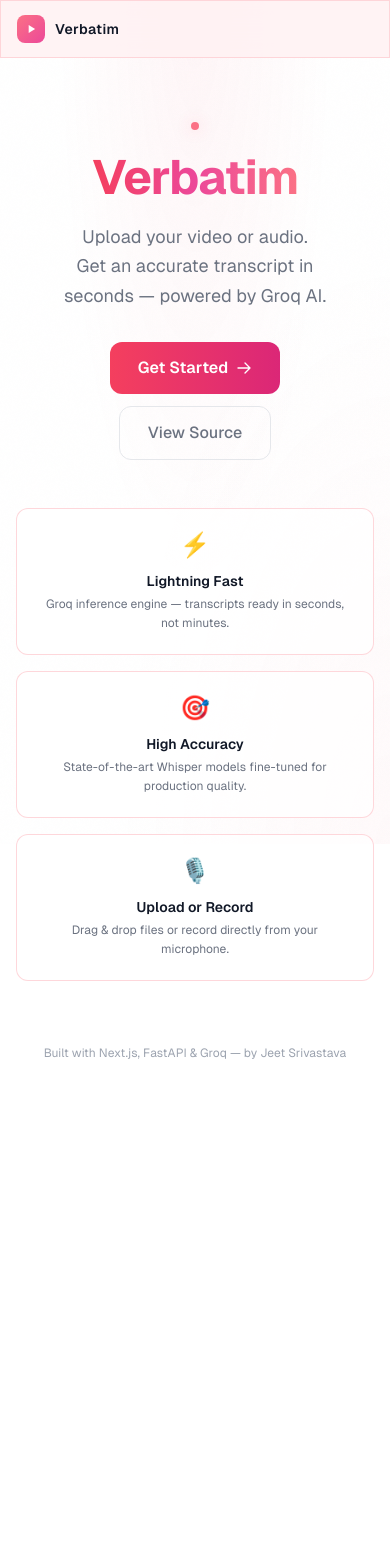
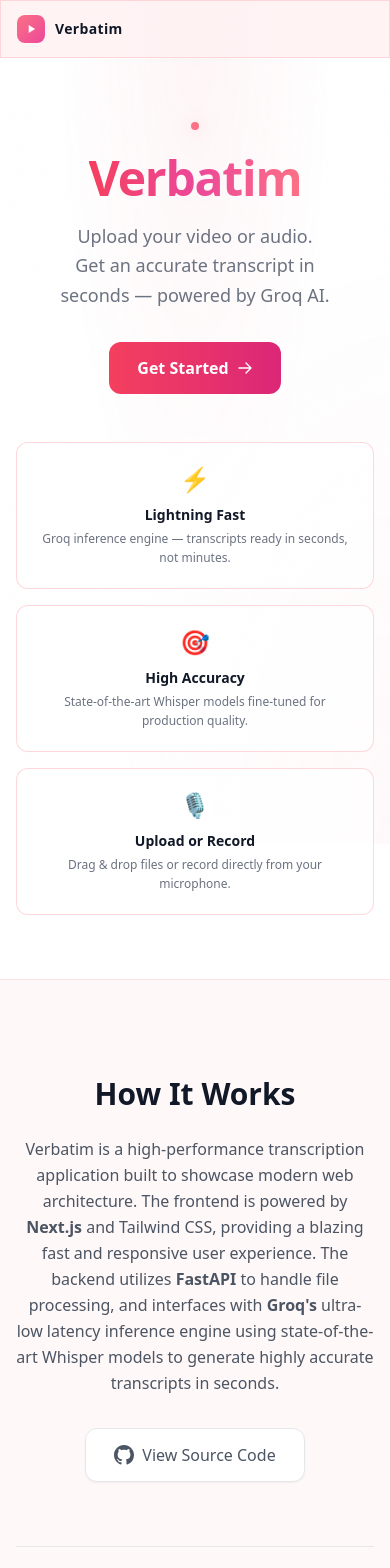
Before and after one commit to Jeet-Srivastava/Verbatim, a Next.js app in the folder frontend/: page / in a window 390 px wide. Shown: the top 1568 px of the page. Before the commit the page ends 1125 px from the top, so only its background shows below. Built offline with nearby package versions, Linux system fonts and the light colour scheme.

Commit message:
UI: scrollable landing page

```diff
--- a/frontend/app/page.tsx
+++ b/frontend/app/page.tsx
@@ -11,13 +11,13 @@ import Navbar from "@/components/layout/Navbar";
 
 export default function Home() {
   return (
-    <div className="min-h-screen flex flex-col">
+    <div className="min-h-screen font-sans">
       <Navbar />
 
-      {/* hero section — full viewport centered */}
-      <div className="flex-1 flex flex-col items-center justify-center px-4 py-16 md:py-24">
+      {/* SECTION 1: Hero — takes full viewport minus navbar */}
+      <section className="relative flex flex-col items-center justify-center px-4 py-16 md:py-24 min-h-[calc(100vh-3.5rem)]">
         {/* brand + tagline */}
-        <div className="text-center mb-12 animate-fade-in">
+        <div className="text-center mb-12 animate-fade-in flex flex-col items-center">
           {/* glowing accent dot above the title */}
           <div className="flex justify-center mb-6">
             <div className="w-2 h-2 rounded-full bg-rose-400 glow-rose" />
@@ -35,7 +35,7 @@ export default function Home() {
           </p>
 
           {/* CTA buttons */}
-          <div className="flex flex-col sm:flex-row items-center justify-center gap-3 mt-8">
+          <div className="flex flex-col sm:flex-row items-center justify-center mt-8">
             <Link
               href="/upload"
               className="group relative px-7 py-3.5 rounded-xl font-semibold text-white
@@ -53,18 +53,6 @@ export default function Home() {
                 </svg>
               </span>
             </Link>
-
-            <a
-              href="https://github.com/Jeet-Srivastava/Verbatim"
-              target="_blank"
-              rel="noopener noreferrer"
-              className="px-7 py-3.5 rounded-xl font-medium text-gray-500
-                border border-gray-200 hover:border-gray-300
-                hover:text-gray-900 hover:bg-gray-50
-                transition-all duration-200"
-            >
-              View Source
-            </a>
           </div>
         </div>
 
@@ -90,11 +78,53 @@ export default function Home() {
           />
         </div>
 
-        {/* footer text */}
-        <p className="mt-16 text-xs text-gray-400 animate-fade-in stagger" style={{ animationDelay: "400ms" }}>
-          Built with Next.js, FastAPI & Groq — by Jeet Srivastava
-        </p>
-      </div>
+        {/* scroll indicator arrow */}
+        <div className="absolute bottom-10 animate-bounce text-rose-300 hover:text-rose-400 transition-colors hidden md:block">
+          <a href="#about" aria-label="Scroll down to learn more">
+            <svg className="w-6 h-6" fill="none" viewBox="0 0 24 24" stroke="currentColor" strokeWidth={2}>
+              <path strokeLinecap="round" strokeLinejoin="round" d="M19 14l-7 7m0 0l-7-7m7 7V3" />
+            </svg>
+          </a>
+        </div>
+      </section>
+
+      {/* SECTION 2: About / The Tech */}
+      <section id="about" className="py-24 bg-rose-50/50 border-t border-rose-100 flex flex-col items-center px-4">
+        <div className="max-w-3xl text-center">
+          <h2 className="text-3xl font-bold text-gray-900 mb-6">How It Works</h2>
+          <p className="text-base md:text-lg text-gray-600 leading-relaxed mb-8">
+            Verbatim is a high-performance transcription application built to showcase modern web architecture.
+            The frontend is powered by <strong>Next.js</strong> and Tailwind CSS, providing a blazing fast and responsive user experience.
+            The backend utilizes <strong>FastAPI</strong> to handle file processing, and interfaces with <strong>Groq&apos;s</strong> ultra-low latency inference engine using state-of-the-art Whisper models to generate highly accurate transcripts in seconds.
+          </p>
+
+          <div className="flex justify-center mb-16">
+            <a
+              href="https://github.com/Jeet-Srivastava/Verbatim"
+              target="_blank"
+              rel="noopener noreferrer"
+              className="px-7 py-3.5 rounded-xl font-medium text-gray-600
+                border border-gray-200 hover:border-rose-200
+                hover:text-rose-600 hover:bg-rose-50
+                transition-all duration-200 shadow-sm bg-white"
+            >
+              <span className="flex items-center gap-2">
+                <svg className="w-5 h-5" fill="currentColor" viewBox="0 0 24 24">
+                  <path d="M12 0C5.37 0 0 5.37 0 12c0 5.31 3.435 9.795 8.205 11.385.6.105.825-.255.825-.57 0-.285-.015-1.23-.015-2.235-3.015.555-3.795-.735-4.035-1.41-.135-.345-.72-1.41-1.23-1.695-.42-.225-1.02-.78-.015-.795.945-.015 1.62.87 1.845 1.23 1.08 1.815 2.805 1.305 3.495.99.105-.78.42-1.305.765-1.605-2.67-.3-5.46-1.335-5.46-5.925 0-1.305.465-2.385 1.23-3.225-.12-.3-.54-1.53.12-3.18 0 0 1.005-.315 3.3 1.23.96-.27 1.98-.405 3-.405s2.04.135 3 .405c2.295-1.56 3.3-1.23 3.3-1.23.66 1.65.24 2.88.12 3.18.765.84 1.23 1.905 1.23 3.225 0 4.605-2.805 5.625-5.475 5.925.435.375.81 1.095.81 2.22 0 1.605-.015 2.895-.015 3.3 0 .315.225.69.825.57A12.02 12.02 0 0024 12c0-6.63-5.37-12-12-12z"/>
+                </svg>
+                View Source Code
+              </span>
+            </a>
+          </div>
+
+          {/* footer text */}
+          <div className="pt-8 border-t border-gray-200">
+            <p className="text-xs text-gray-400">
+              Built with Next.js, FastAPI & Groq — by Jeet Srivastava
+            </p>
+          </div>
+        </div>
+      </section>
     </div>
   );
 }
```
